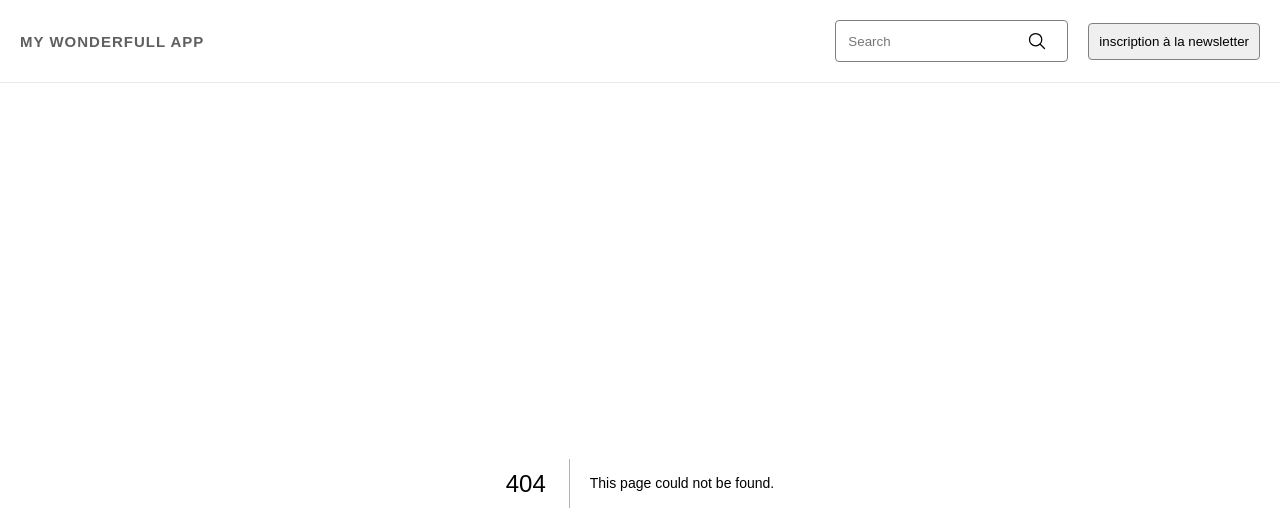
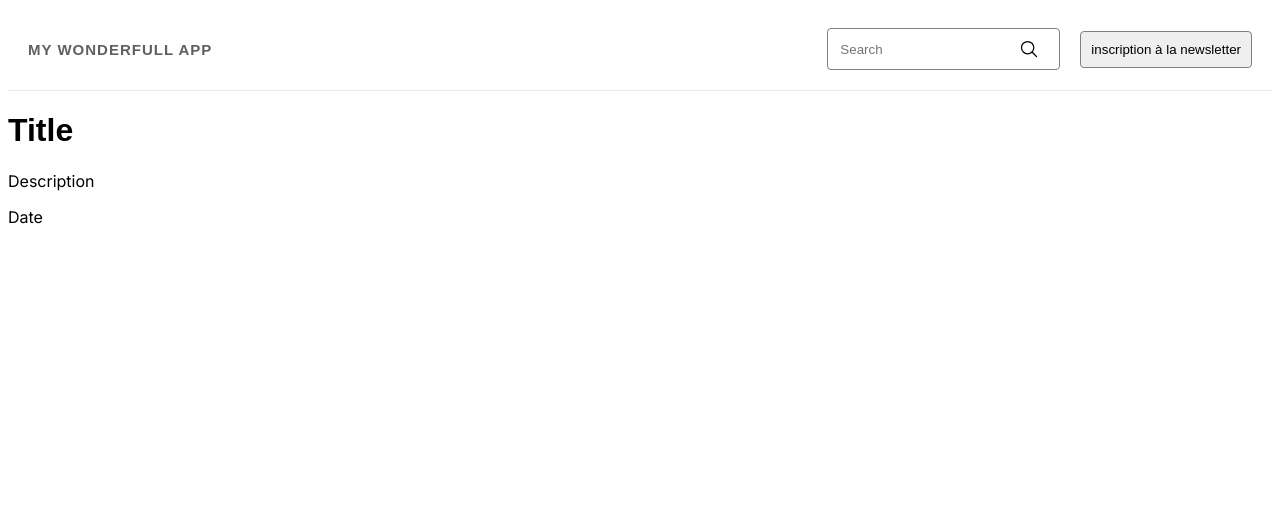
Before and after one commit to ynov-web-architecture-2023-2024/my-app-front, a Next.js app: page /blog/1 in a window 1280 px wide. Before the commit this address had no page. Shown: the top 530 px of the page. Built offline with nearby package versions, Linux system fonts and the light colour scheme.

Commit message:
YM-10  create dynamic route

```diff
--- /dev/null
+++ b/src/app/blog/[id]/page.js
@@ -0,0 +1,15 @@
+"use client";
+import { useParams } from 'next/navigation';
+
+const Page = () => {
+    const params = useParams()
+    return (
+        <div>
+            <h1>Title</h1>
+            <p>Description</p>
+            <span>Date</span>
+        </div>
+    );
+}
+
+export default Page;
```
